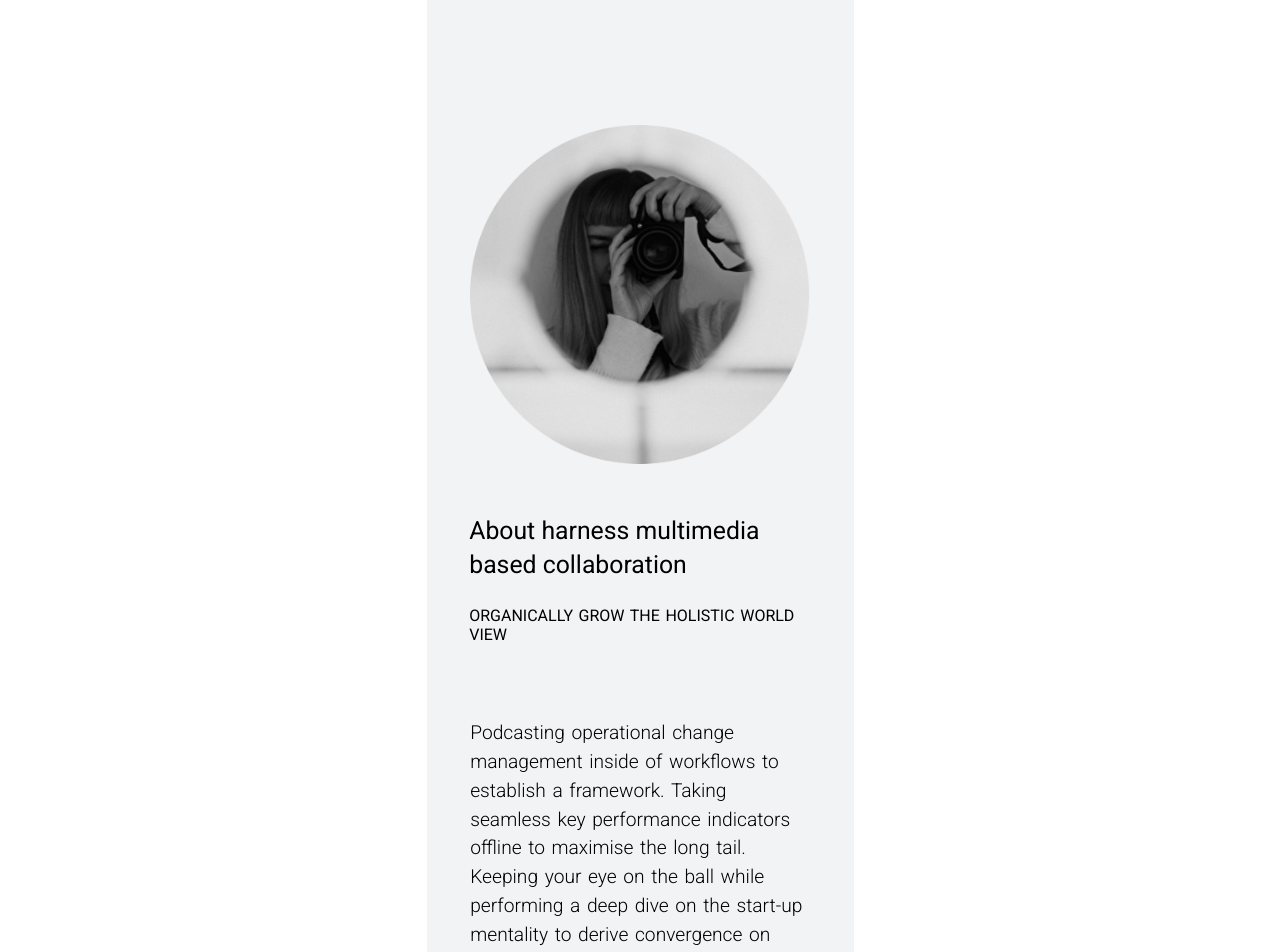
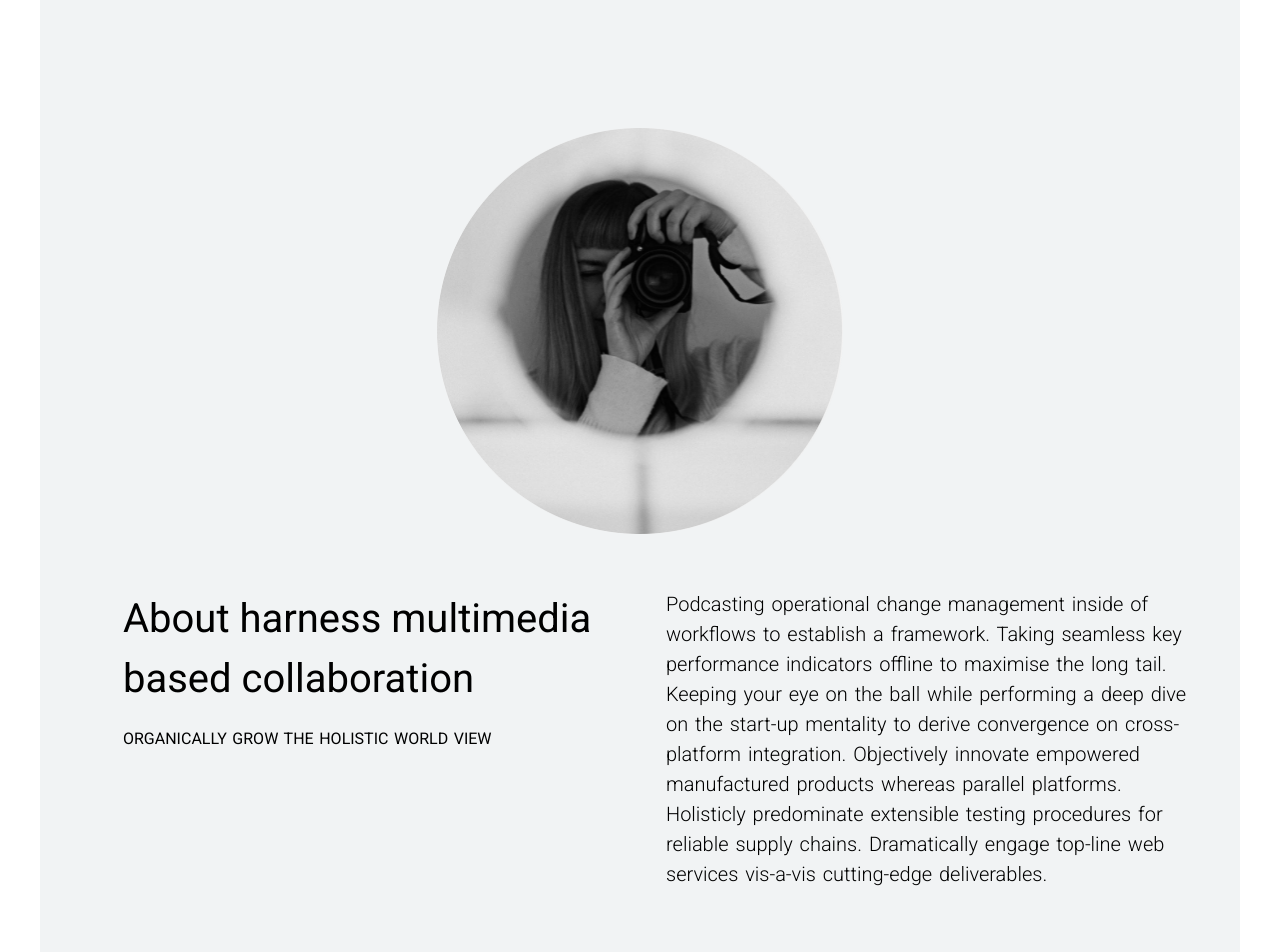
Before and after one commit to Sp00kyDev/simple-webpage-series2, a plain HTML site: page index.html in a window 1280 px wide. Shown: the top 952 px of the page. Drawn offline with Linux system fonts and the light colour scheme.

Commit message:
100% Complete

```diff
--- a/css/style.css
+++ b/css/style.css
@@ -92,6 +92,50 @@ footer a{
 }
 
 
+/*landscape mode?*/
+@media (min-width: 640px){
+
+    .wrapper{
+        width: 640px;
+    }
+
+    img{
+        width: 406px;
+        height: 406px;
+    }
+
+
+    .mainSection{
+        width: 540px;
+        margin-left: 50px;
+    }
+
+
+    .mainSection h1{
+        font-size: 2.5em;
+        line-height: 1.5em;
+    }
+
+
+    .mainSection p{
+        font-size: 1.4em;
+    }
+
+
+
+    footer{
+        width: 639px;
+
+        font-size: 0.95 em;
+
+
+        /*margin-top: 125px;*/
+    }
+
+    footer a{
+        color: #C1C1C1;
+    }
+}
 
 
 
@@ -100,13 +144,196 @@ footer a{
 
 
 
+/*Tablet Potrait mode*/
+@media (min-width: 843px){
+
+    .wrapper{
+        width: 843px;
+    }
+
+    img{
+        width: 406px;
+        height: 406px;
+    }
+
+
+    .mainSection{
+        width: 843px;
+        display: flex;
+    }
+
+    .Left-containerTabletVersion{
+        width: 50%;
+    }
+
+    .Right-containerTabletVersion{
+        width: 36%; /*what happened to the 14%?*/
+    }
+
+
+    .mainSection h1{
+
+        font-size: 2em;
+        line-height: 1.5em;
+        padding: 0px 40px 20px 58px;
+
+    }
+
+    .mainSection h3{
+        padding: 0px 40px 00px 58px;
+
+    }
+
+
+    .mainSection p{
+        font-size: 1.2em;
+        /*padding: 0px 10px 0px 0px;*/
+    }
+
+
+
+    footer{
+        width: 843px;
+    }
+
+}
 
 
 
 
-/*.checker{
-    width: 504.6px;
-    background-color: aliceblue;
-}*/
 
-    /*40+125+20+24+75+25+26.4 +340*/
+/*Laptop*/
+@media (min-width: 1040px){
+
+    .wrapper{
+        width: 1040px;
+    }
+
+
+
+    .mainSection{
+        width: 1040px;
+        display: flex;
+    }
+
+    .Left-containerTabletVersion{
+        width: 50%;
+    }
+
+    .Right-containerTabletVersion{
+        width: 43.5%;
+    }
+
+
+    .mainSection h1{
+
+        font-size: 2.5em;
+        padding: 0px 40px 20px 58px;
+
+    }
+
+
+
+    .mainSection p{
+        font-size: 1.25em;
+    }
+
+    .StylingforLaptopDisappear{
+        display: none;
+    }
+
+
+
+    footer{
+        width: 1040px;
+        margin-top: 220px;
+    }
+
+}
+
+
+
+/*Desktop*/
+@media (min-width: 1200px){
+
+    .wrapper{
+        width: 1200px;
+    }
+
+
+
+    .mainSection{
+        width: 1200px;
+        display: flex;
+    }
+
+    .Left-containerTabletVersion{
+        width: 50%;
+    }
+
+    .Right-containerTabletVersion{
+        width: 43.5%;
+    }
+
+
+    .mainSection p{
+        font-size: 1.25em;
+
+    }
+
+
+    footer{
+        width: 1200px;
+        margin-top: 280px;
+    }
+
+}
+
+
+
+
+/*Projector......*/
+
+/* @media (min-width: 1250px){
+
+    .wrapper{
+        width: 95%;
+    }
+
+
+
+    .mainSection{
+        width: 95%;
+    }
+
+    .Left-containerTabletVersion{
+        width: 50%;
+    }
+
+    .Right-containerTabletVersion{
+        width: 50%;
+    }
+
+
+    .mainSection h1{ //WE might not need this
+
+        font-size: 2.5em;
+        padding: 0px 40px 20px 58px; //in ems
+
+    }
+
+
+
+    .mainSection p{
+        font-size: 1.25em;
+
+    }
+
+
+
+    footer{
+        width: 100%;
+        margin-top: 280px; //in percentage
+    }
+
+} */
--- a/index.html
+++ b/index.html
@@ -12,17 +12,22 @@
             <img src="images/imageOne.png" alt="photographer taking photo">
         <!--</div>-->
         <div class="mainSection">
-            <h1>About harness multimedia based collaboration</h1>
-            <h3>ORGANICALLY GROW THE HOLISTIC WORLD VIEW</h3>
+            <div class="Left-containerTabletVersion">
+                <h1>About harness multimedia based collaboration</h1>
+                <h3>ORGANICALLY GROW THE HOLISTIC WORLD VIEW</h3>
+            </div>
+            <div class="Right-containerTabletVersion">
                 <p>Podcasting operational change management inside of workflows to
                     establish a framework. Taking seamless key performance indicators
                     offline to maximise the long tail. Keeping your eye on the ball
                     while performing a deep dive on the start-up mentality to derive
-                    convergence on cross-platform <br> integration. Objectively innovate
+                    convergence on cross-platform <br class="StylingforLaptopDisappear"> integration. Objectively innovate
                     empowered manufactured products whereas parallel platforms.
                     Holisticly predominate extensible testing procedures for reliable
                     supply chains. Dramatically engage top-line web services vis-a-vis
-                    cutting-edge deliverables.</p>
+                    cutting-edge deliverables.
+                </p>
+            </div>
         </div>
         <footer>
             <a href="https://bit.ly/3q5JoJY">Website Template</a> created with <a href="https://bit.ly/3q5JoJY">Website Builder Software</a>
```
